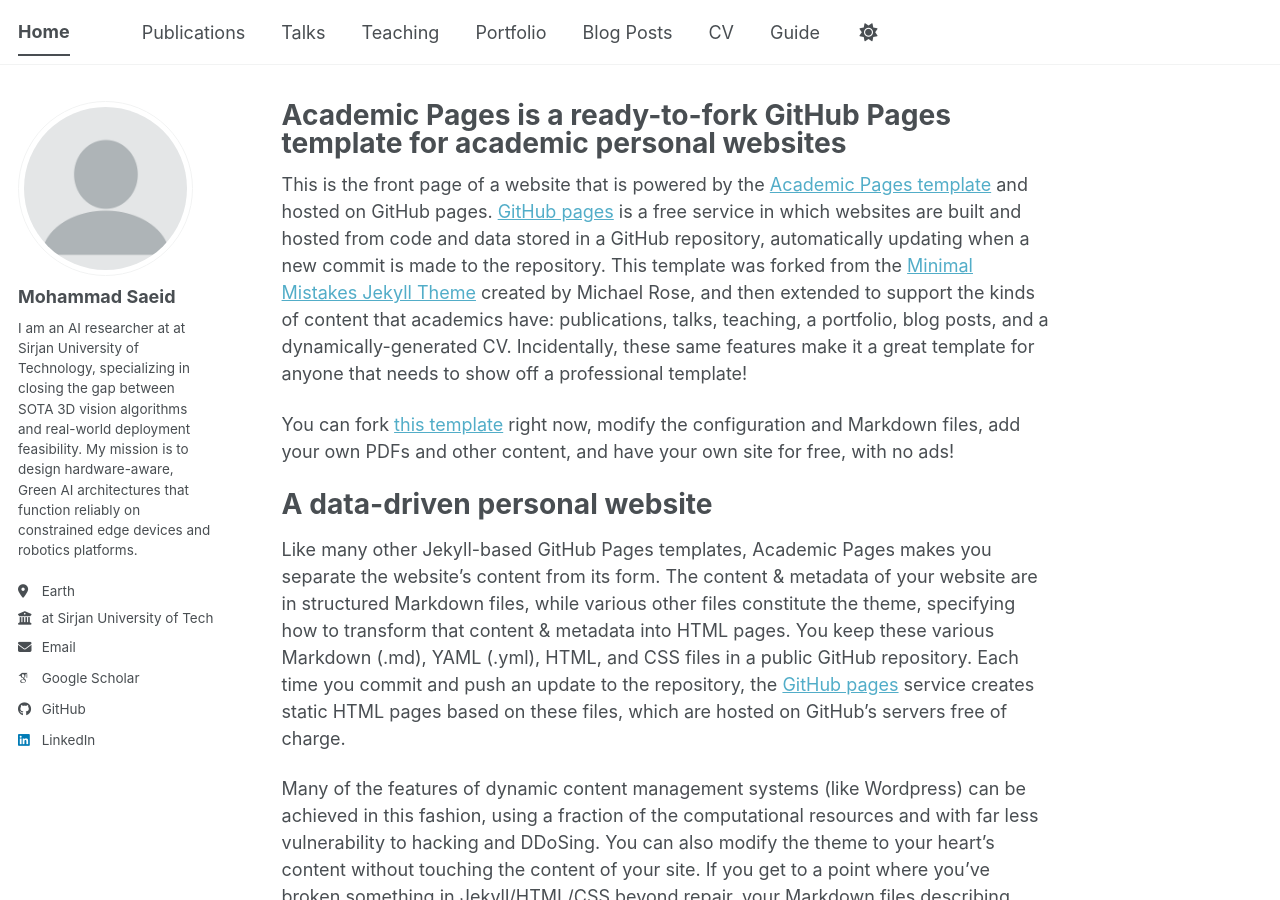
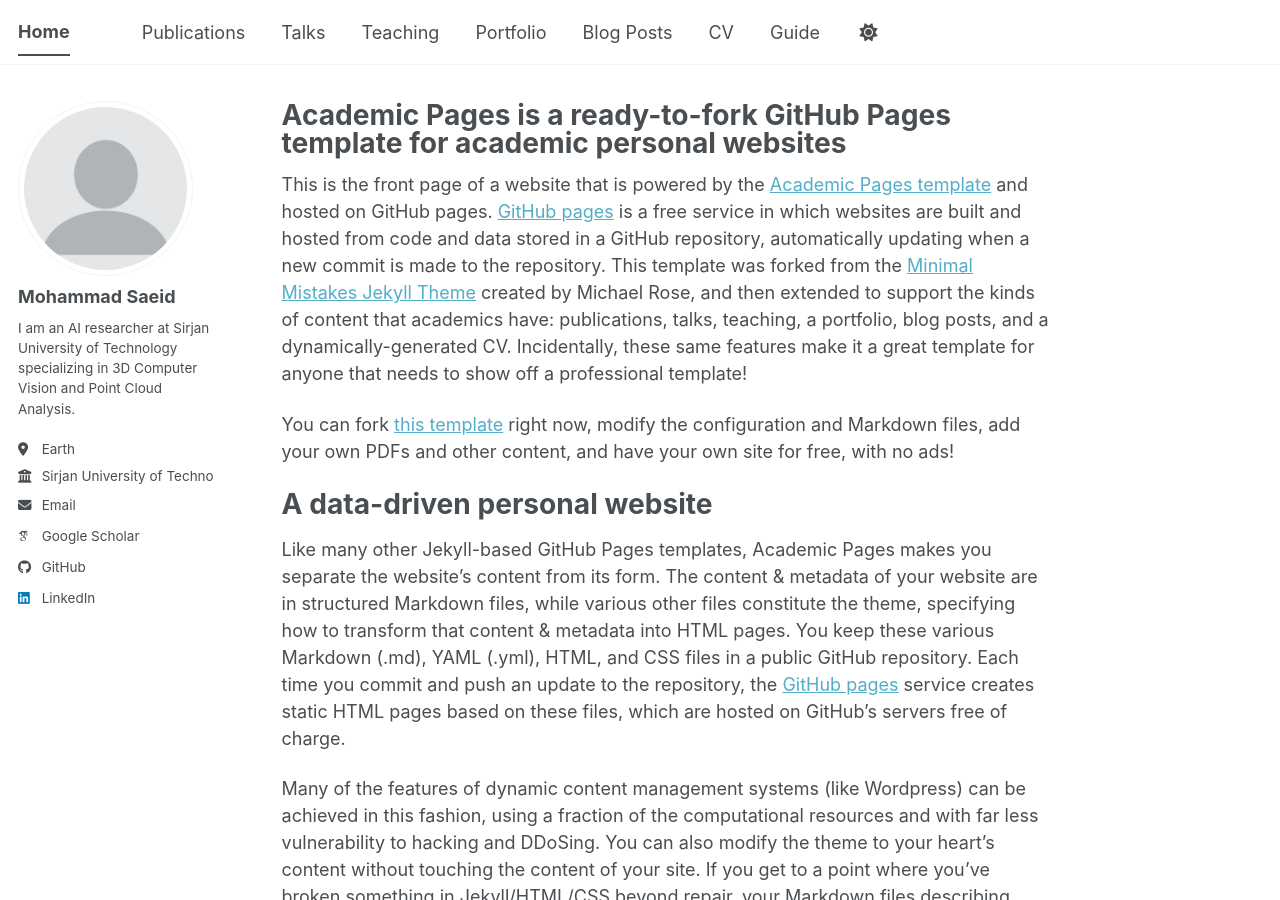
Before and after one commit to m-saeid/m-saeid.github.io, a Jekyll site: the page built from _pages/about.md, in a window 1280 px wide and 900 px high. Built offline with Jekyll 4.4.1, drawn with Linux system fonts in a browser that asks for light colours; some web fonts are replaced; a script bundle is joined from its source files by our own code; library files that are not in the unit come from our copies.

Commit message:
Update _config.yml

```diff
--- a/_config.yml
+++ b/_config.yml
@@ -26,9 +26,9 @@
   avatar           : "profile.png"
   name             : "Mohammad Saeid"
   pronouns         : # example: "she/her"
-  bio              : "I am an AI researcher at at Sirjan University of Technology, specializing in closing the gap between SOTA 3D vision algorithms and real-world deployment feasibility. My mission is to design hardware-aware, Green AI architectures that function reliably on constrained edge devices and robotics platforms."
+  bio              : "I am an AI researcher at Sirjan University of Technology specializing in 3D Computer Vision and Point Cloud Analysis."
   location         : "Earth"
-  employer         : "at Sirjan University of Technology"
+  employer         : "Sirjan University of Technology"
   uri              : # URL
   email            : "m.saeid@stu.sirjantech.ac.ir"
 
```
